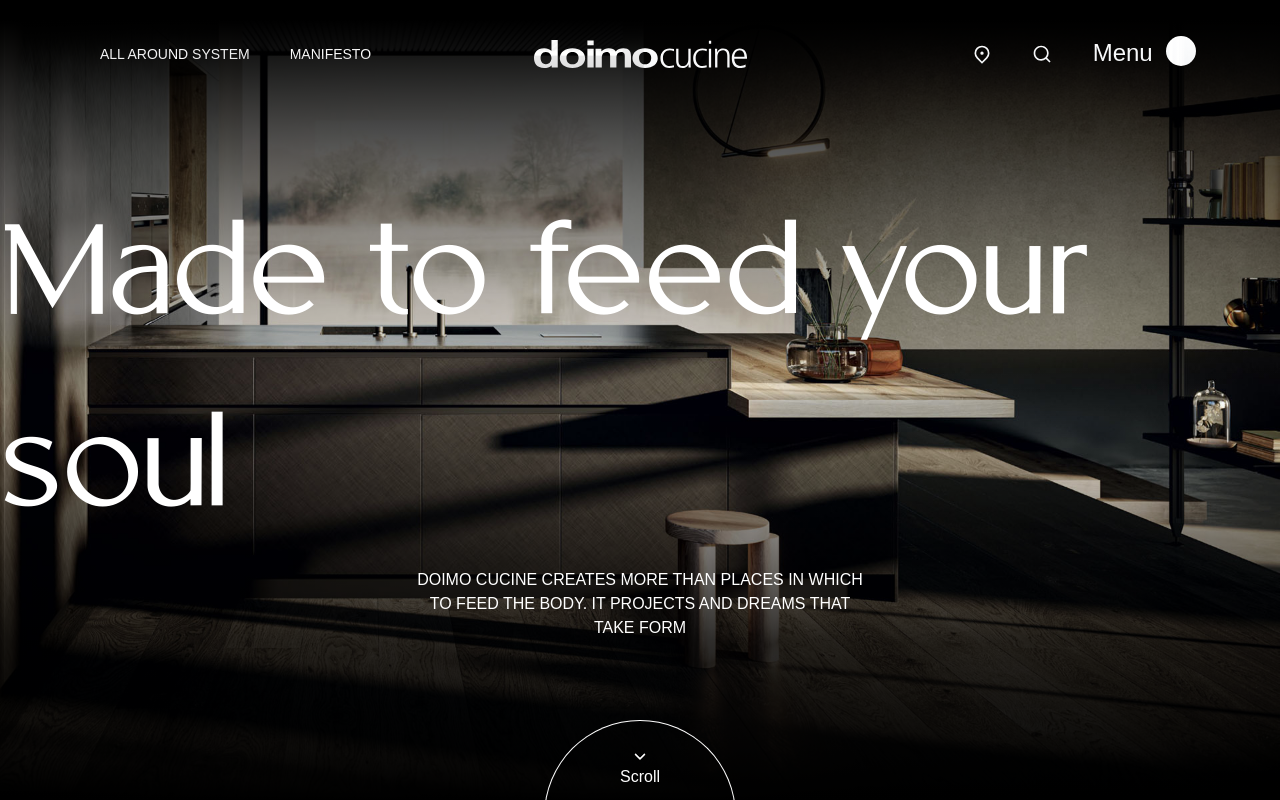
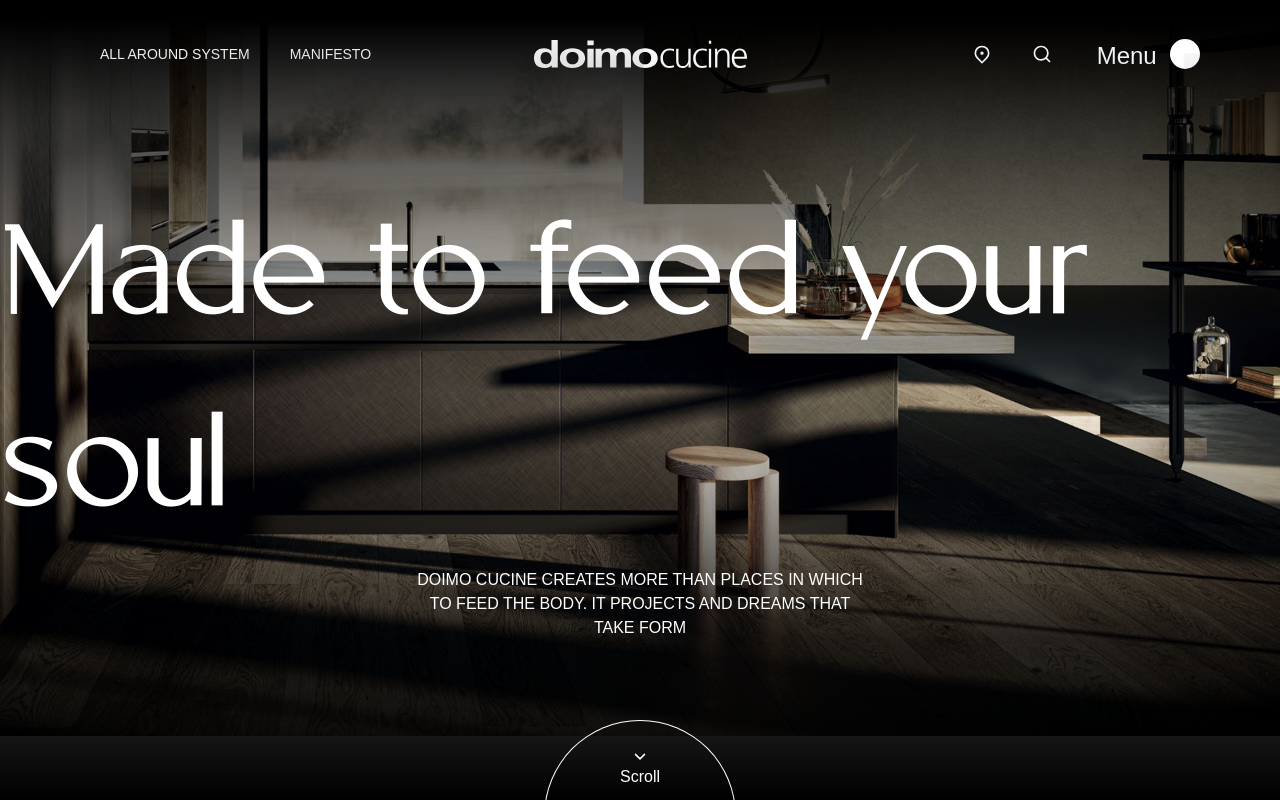
Before and after one commit to phlptnc/doimocucine, a React (Vite) app: page / in a window 1280 px wide. Shown: the top 800 px of the page. Built offline with nearby package versions, Linux system fonts and the light colour scheme; the HTML template or start-up script is replaced by a standard one.

Commit message:
Hide navbar on scroll

```diff
--- a/src/components/Hero.jsx
+++ b/src/components/Hero.jsx
@@ -16,10 +16,6 @@ function Hero() {
         },
     }
 
-    // const bgAnimation = {
-    //     initial:
-    // }
-
     return (
         <>
             <section className="min-h-screen w-full flex flex-col items-center justify-end pb-40 relative overflow-hidden bg-white">
@@ -28,7 +24,7 @@ function Hero() {
                     initial={{ scale: 1.1 }}
                     animate={{ scale: 1 }}
                     transition={{ duration: 1.5, ease: "easeIn" }}
-                    className="absolute top-0 left-0 min-h-screen w-full"
+                    className="absolute -top-16 left-0 min-h-screen w-full"
                 >
                     <img src={HeroBg} alt="" className="w-full min-h-screen" />
                 </motion.div>
--- a/src/components/Navbar.jsx
+++ b/src/components/Navbar.jsx
@@ -3,13 +3,36 @@ import Logo from "../assets/doimocucine.svg"
 import { RiSearchLine, RiMapPin2Line } from "react-icons/ri"
 import { Link } from "react-router-dom"
 import MenuLinks from "./MenuLinks"
-import { AnimatePresence } from "framer-motion"
+import {
+    motion,
+    AnimatePresence,
+    useMotionValueEvent,
+    useScroll,
+} from "framer-motion"
 
 function Navbar() {
     const [menuOpen, setMenuOpen] = useState(false)
     const toggleMenu = () => {
         setMenuOpen(!menuOpen)
     }
+
+    //no scroll when menu is open
+    menuOpen
+        ? (document.body.style.overflow = "hidden")
+        : (document.body.style.overflow = "auto")
+
+    // Hide navbar upon scroll
+    const { scrollY } = useScroll()
+    const [hidden, setHidden] = useState(false)
+
+    useMotionValueEvent(scrollY, "change", (latest) => {
+        const previous = scrollY.getPrevious()
+        if (latest > previous && latest > 150) {
+            setHidden(true)
+        } else {
+            setHidden(false)
+        }
+    })
 
     const goTop = () => {
         window.scrollTo({
@@ -19,10 +42,25 @@ function Navbar() {
 
     return (
         <>
-            <nav className="w-full text-white uppercase flex justify-between items-center py-6 px-20 mix-blend-difference fixed z-40">
+            <motion.nav
+                variants={{ visible: { y: 0 }, hidden: { y: "-100%" } }}
+                animate={hidden ? "hidden" : "visible"}
+                transition={{ duration: 0.35, delay: 0.25, ease: "easeInOut" }}
+                className="w-full text-white uppercase flex justify-between items-center py-6 px-20 mix-blend-difference fixed z-40"
+            >
                 <div className="left flex text-sm font-medium">
-                    <Link to="/all-around-system">All Around System</Link>
-                    <Link onClick={goTop} to="/manifesto">
+                    <Link
+                        onClick={goTop}
+                        to="/all-around-system"
+                        className="link relative"
+                    >
+                        All Around System
+                    </Link>
+                    <Link
+                        onClick={goTop}
+                        to="/manifesto"
+                        className="link relative"
+                    >
                         Manifesto
                     </Link>
                 </div>
@@ -41,12 +79,15 @@ function Navbar() {
                         <RiSearchLine size={20} />
                     </Link>
                 </div>
-            </nav>
+            </motion.nav>
 
             {/* Menu Button */}
-            <a
+            <motion.a
                 onClick={toggleMenu}
-                className="menu-btn flex items-center mix-blend-difference text-white mt-4 mr-16 gap-3 text-2xl fixed right-0 ease-in-out duration-200 p-5 z-50 cursor-pointer"
+                variants={{ visible: { y: 0 }, hidden: { y: "-100%" } }}
+                animate={hidden ? "hidden" : "visible"}
+                transition={{ duration: 0.35, ease: "easeInOut" }}
+                className="menu-btn h-[108px] flex items-center mix-blend-difference text-white mr-16 gap-3 text-2xl fixed right-0 ease-in-out duration-200 pr-4 pl-4 z-50 cursor-pointer"
             >
                 <span className="overflow-hidden h-7">
                     <p
@@ -59,7 +100,7 @@ function Navbar() {
                         Close
                     </p>
                 </span>
-            </a>
+            </motion.a>
             <AnimatePresence mode="wait">
                 {menuOpen && <MenuLinks />}
             </AnimatePresence>
--- a/src/index.css
+++ b/src/index.css
@@ -64,6 +64,25 @@ nav a {
     padding: 1.25rem;
 }
 
+.link::after {
+    content: "";
+    width: 10px;
+    height: 10px;
+    background-color: #fff;
+    border-radius: 50%;
+    position: absolute;
+    bottom: 0;
+    left: 0;
+    right: 0;
+    margin: 0 auto;
+    scale: 0;
+    transition: ease-in-out 0.4s;
+}
+
+.link:hover::after {
+    scale: 1;
+}
+
 .menu-btn::after {
     content: "";
     width: 30px;
@@ -92,7 +111,7 @@ nav a {
     text-transform: uppercase;
     color: #fff;
     position: absolute;
-    bottom: -1rem;
+    bottom: -1.5rem;
     left: 0;
     right: 0;
     text-align: center;
@@ -102,7 +121,7 @@ nav a {
 
 .location-btn:hover::after,
 .search-btn:hover::after {
-    bottom: 0;
+    bottom: -0.5rem;
     opacity: 1;
 }
 
```
